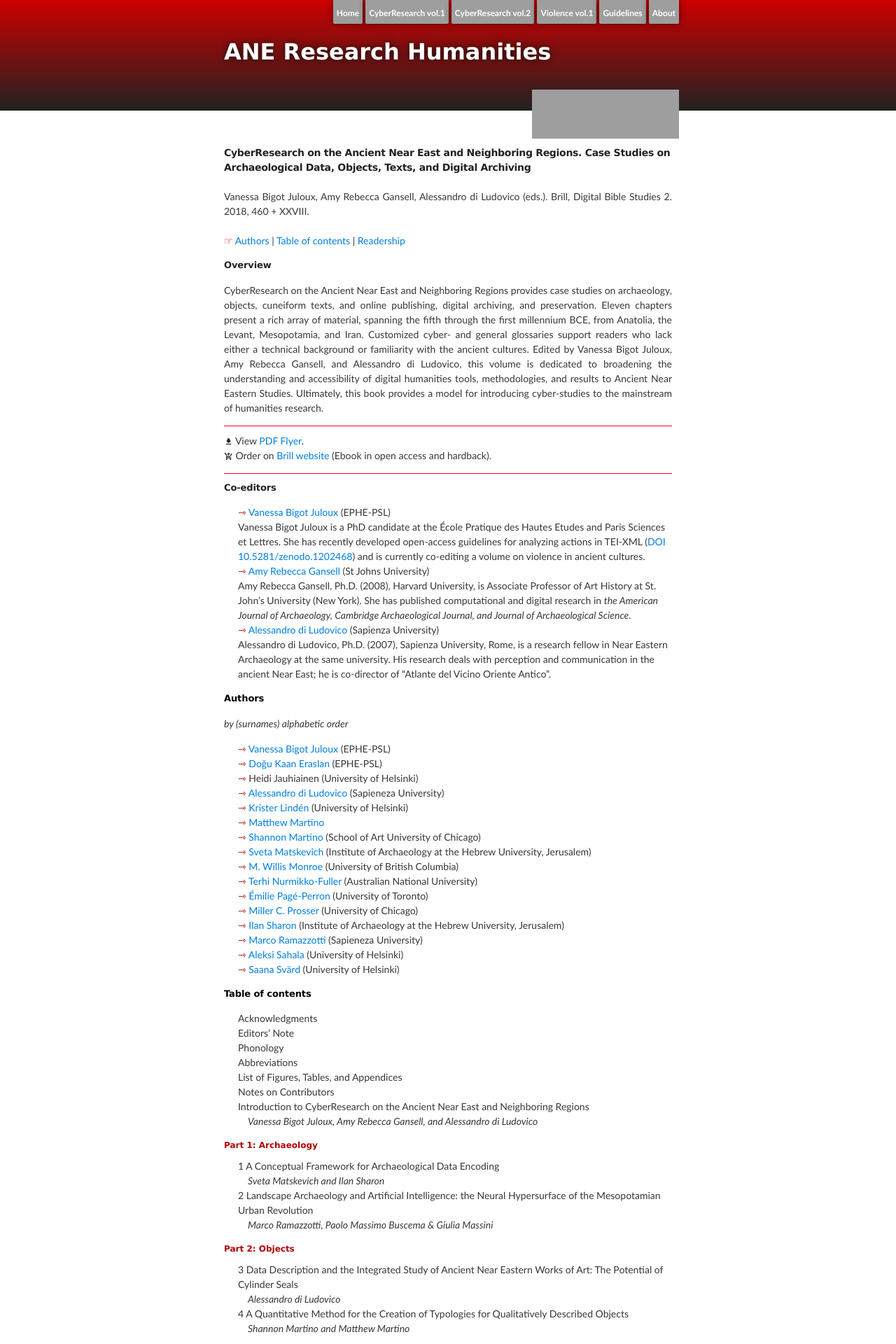
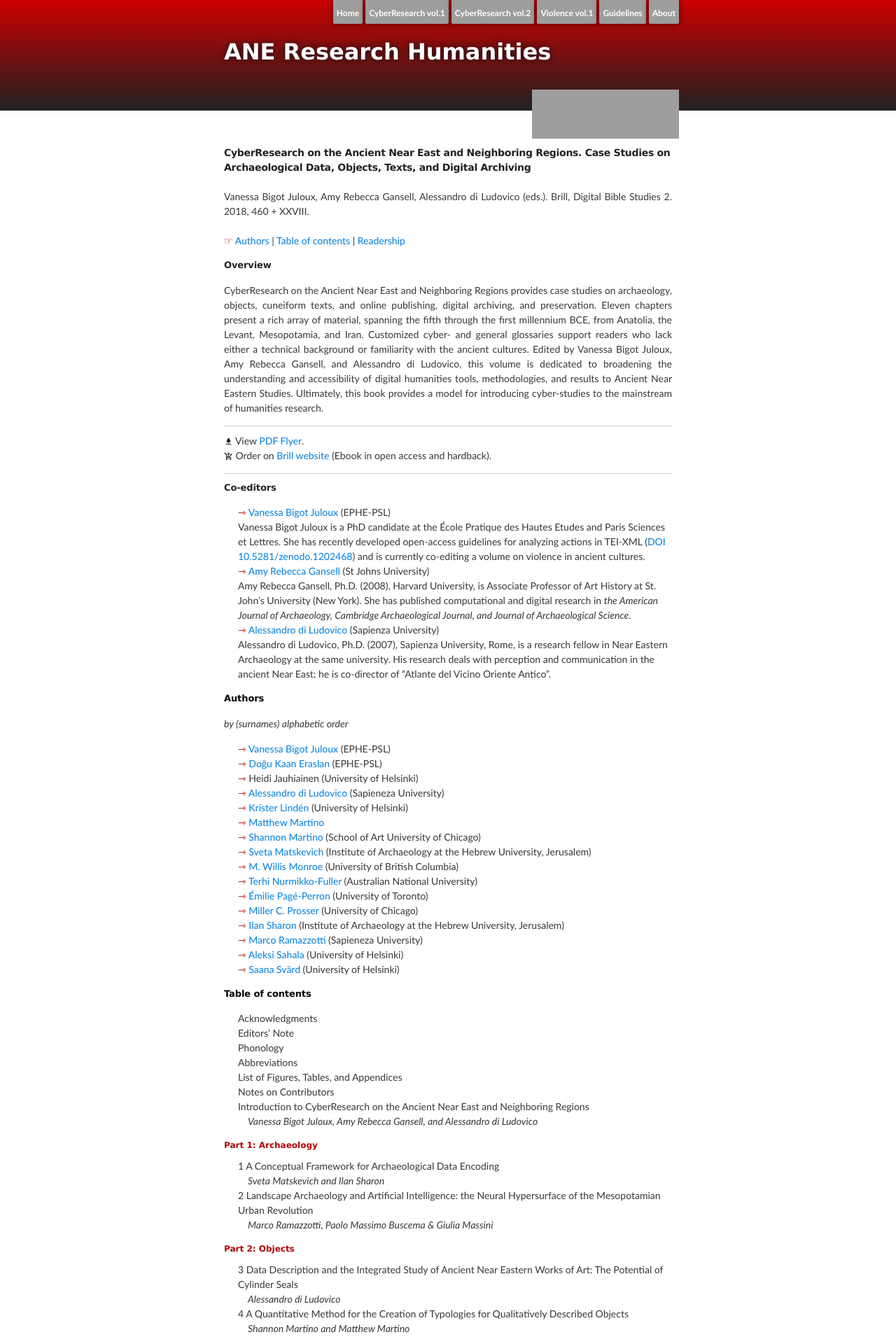
Before and after one commit to vbigot-juloux/ane-research-humanities, a Jekyll site: the page built from docs/CyberResearch-vol1.md, in a window 1280 px wide. Shown: the top 1920 px of the page at 70% size. Built offline with Jekyll 4.4.1, drawn with Linux system fonts in a browser that asks for light colours; the repository's description, which GitHub fills in, is left out; grey boxes are pictures that could not be loaded.

Commit message:
Update CyberResearch-vol1.md

```diff
--- a/docs/CyberResearch-vol1.md
+++ b/docs/CyberResearch-vol1.md
@@ -11,10 +11,10 @@ Vanessa Bigot Juloux, Amy Rebecca Gansell, Alessandro di Ludovico (eds.). Brill,
 <p>CyberResearch on the Ancient Near East and Neighboring Regions provides case studies on archaeology, objects, cuneiform texts, and online publishing, digital archiving, and preservation.
 Eleven chapters present a rich array of material, spanning the fifth through the first millennium BCE, from Anatolia, the Levant, Mesopotamia, and Iran. Customized cyber- and general glossaries support readers who lack either a technical background or familiarity with the ancient cultures. Edited by Vanessa Bigot Juloux, Amy Rebecca Gansell, and Alessandro di Ludovico, this volume is dedicated to broadening the understanding and accessibility of digital humanities tools, methodologies, and results to Ancient Near Eastern Studies. Ultimately, this book provides a model for introducing cyber-studies to the mainstream of humanities research.</p>
 
-<hr style="height:0; margin:0; background:transparent; border-bottom:1px solid #f03;" />
+<hr style="height:0; margin:0; background:transparent; border-bottom:0.5px solid #cccccc;" />
 <img src="../assets/baseline_get_app_black_18dp.png" style="border:0; -webkit-box-shadow: 0 0 0; width: 2%"/> View <a href="https://brill.com/flyer/title/34932?print=pdf" target="_target">PDF Flyer</a>.<br />
 <img src="../assets/baseline_add_shopping_cart_black_18dp.png" style="border:0; -webkit-box-shadow: 0 0 0; width: 2%"/> Order on <a href="https://brill.com/view/title/34932" target="_blank">Brill website</a> (Ebook in open access and hardback).
-<hr style="height:0; margin:0; background:transparent; border-bottom:1px solid #f03;" />
+<hr style="height:0; margin:0; background:transparent; border-bottom:0.5px solid #cccccc;" />
 
 <h3>Co-editors</h3>
 <ul style="list-style-type: none;">
```
